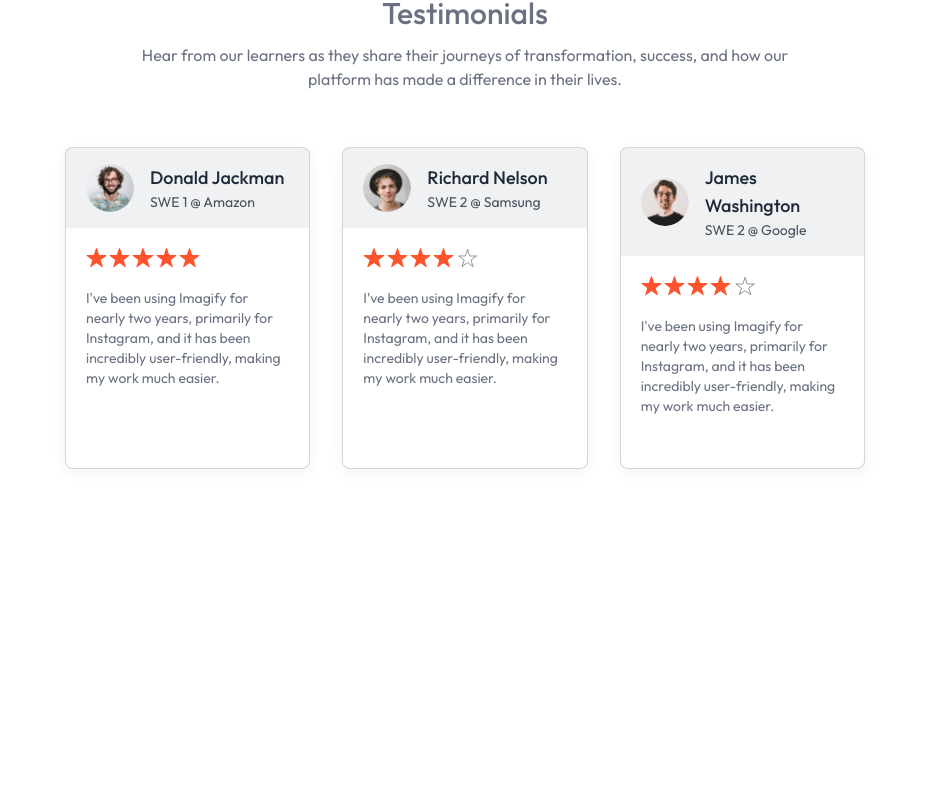
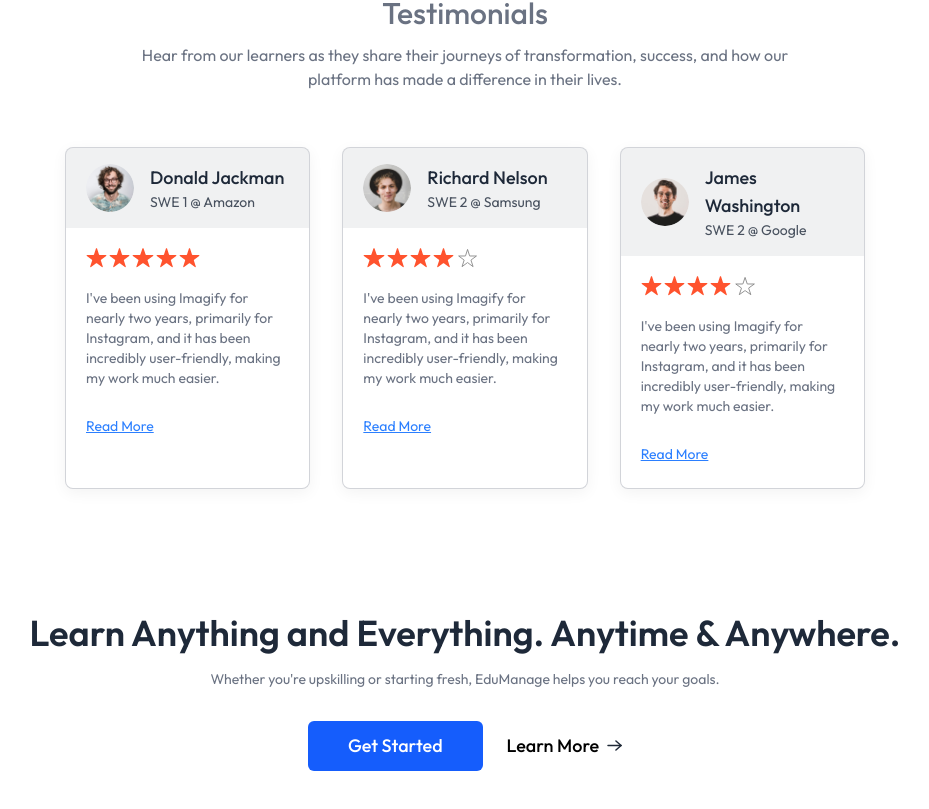
Before and after one commit to SaadTK/EduManage-client, a React (Vite) app: page / in a window 1280 px wide. Shown: the part 1403-2212 px from the top of the page, without its empty margins (175-1104 px from the left). Before the commit the page ends 1928 px from the top, so only its background shows below. Built offline with nearby package versions, Linux system fonts and the light colour scheme; no server answers.

Commit message:
Finished CTA section right above footer

```diff
--- a/src/components/student/CallToAction.jsx
+++ b/src/components/student/CallToAction.jsx
@@ -1,7 +1,22 @@
 import React from "react";
+import { assets } from "../../assets/assets";
 
 const CallToAction = () => {
-  return <div>CallToAction</div>;
+  return (
+    <div className="flex flex-col items-center gap-4 pt-10 pb-24 px-8 md:px-0">
+      <h1 className="text-xl md:text-4xl text-gray-800 font-semibold">Learn Anything and Everything. Anytime & Anywhere.</h1>
+      <p className="text-gray-500 sm:text-sm">
+        Whether you're upskilling or starting fresh, EduManage helps you reach
+        your goals.
+      </p>
+      <div className="flex items-center font-medium gap-6 mt-4">
+        <button className="px-10 py-3 rounded-md text-white bg-blue-600">Get Started</button>
+        <button className="flex items-center gap-2">
+          Learn More <img src={assets.arrow_icon} alt="arrow_icon"></img>
+        </button>
+      </div>
+    </div>
+  );
 };
 
 export default CallToAction;
--- a/src/components/student/TestimonialsSection.jsx
+++ b/src/components/student/TestimonialsSection.jsx
@@ -51,6 +51,9 @@ const TestimonialsSection = () => {
               </div>
               <p className="text-gray-500 mt-5">{testimonial.feedback}</p>
             </div>
+            <a className="text-blue-500 underline px-5" href="#">
+              Read More
+            </a>
           </div>
         ))}
       </div>
--- a/src/pages/student/Home.jsx
+++ b/src/pages/student/Home.jsx
@@ -3,6 +3,7 @@ import Hero from "../../components/student/Hero";
 import Companies from "../../components/student/Companies";
 import CoursesSection from "../../components/student/CoursesSection";
 import TestimonialsSection from "../../components/student/TestimonialsSection";
+import CallToAction from "../../components/student/CallToAction";
 
 const Home = () => {
   return (
@@ -11,6 +12,7 @@ const Home = () => {
       <Companies></Companies>
       <CoursesSection></CoursesSection>
       <TestimonialsSection></TestimonialsSection>
+      <CallToAction />
     </main>
   );
 };
```
